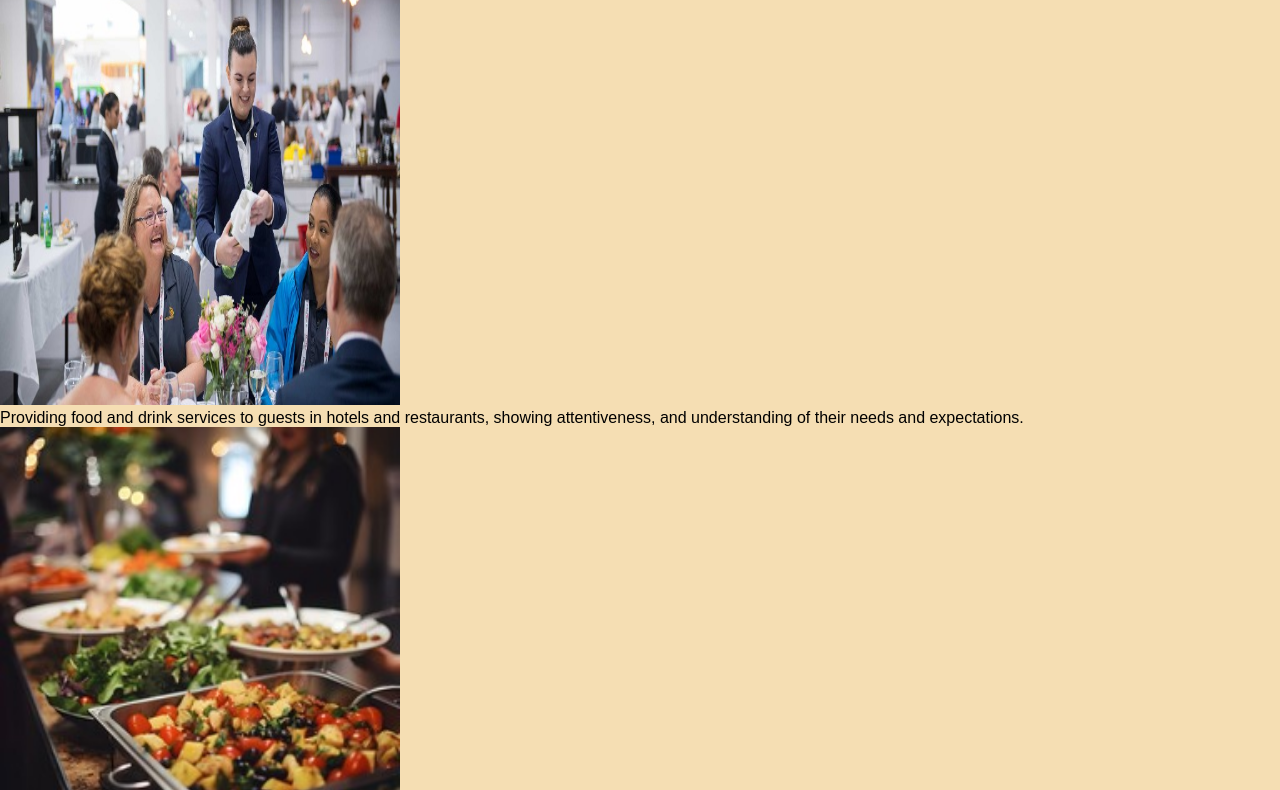
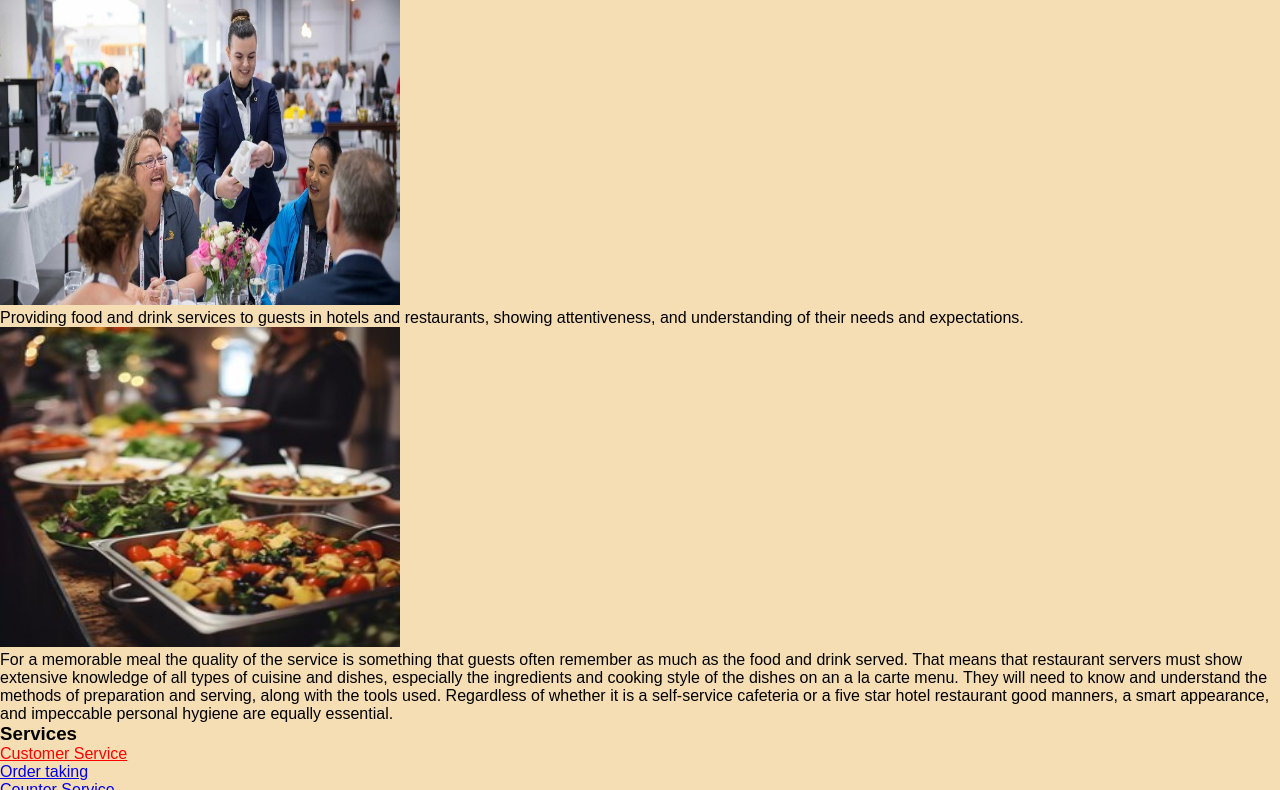
Before and after one commit to RONALDMALE012/RESTUARANT, a plain HTML site: page reserve.html in a window 1280 px wide. Shown: the part 132-922 px from the top of the page. Drawn offline with Linux system fonts and the light colour scheme.

Commit message:
Update reserve.html

```diff
--- a/reserve.html
+++ b/reserve.html
@@ -20,13 +20,13 @@
     </nav>
     <h1>Welcome to MR Restaurant Services</h1>
     <div>
-        <img src="./images/FD.jpg" width="400" height="420" border-radius="80%" border-color="solid-purple">
+        <img src="./images/FD.jpg" width="400" height="320" border-radius="80%" border-color="solid-purple">
     </div>
 <p>
     Providing food and drink services to guests in hotels and restaurants, showing attentiveness, and understanding of their needs and expectations.
 </p>
 <div>
-    <img src="./images/PL.jpg" width="400" height="420" border-radius="80%" border-color="solid-purple">
+    <img src="./images/PL.jpg" width="400" height="320" border-radius="80%" border-color="solid-purple">
 </div>
 <p>
     For a memorable meal the quality of the service is something that guests often remember as much as the food and drink served.
```
